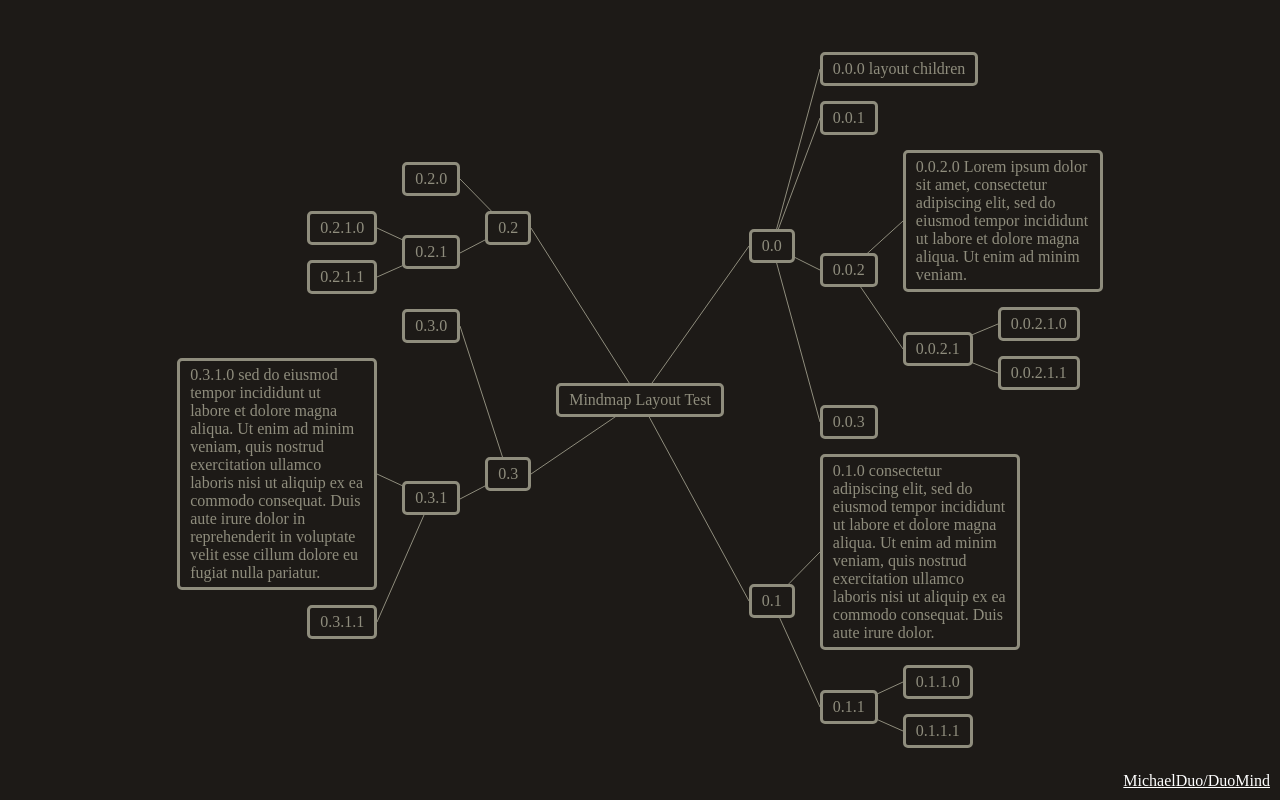
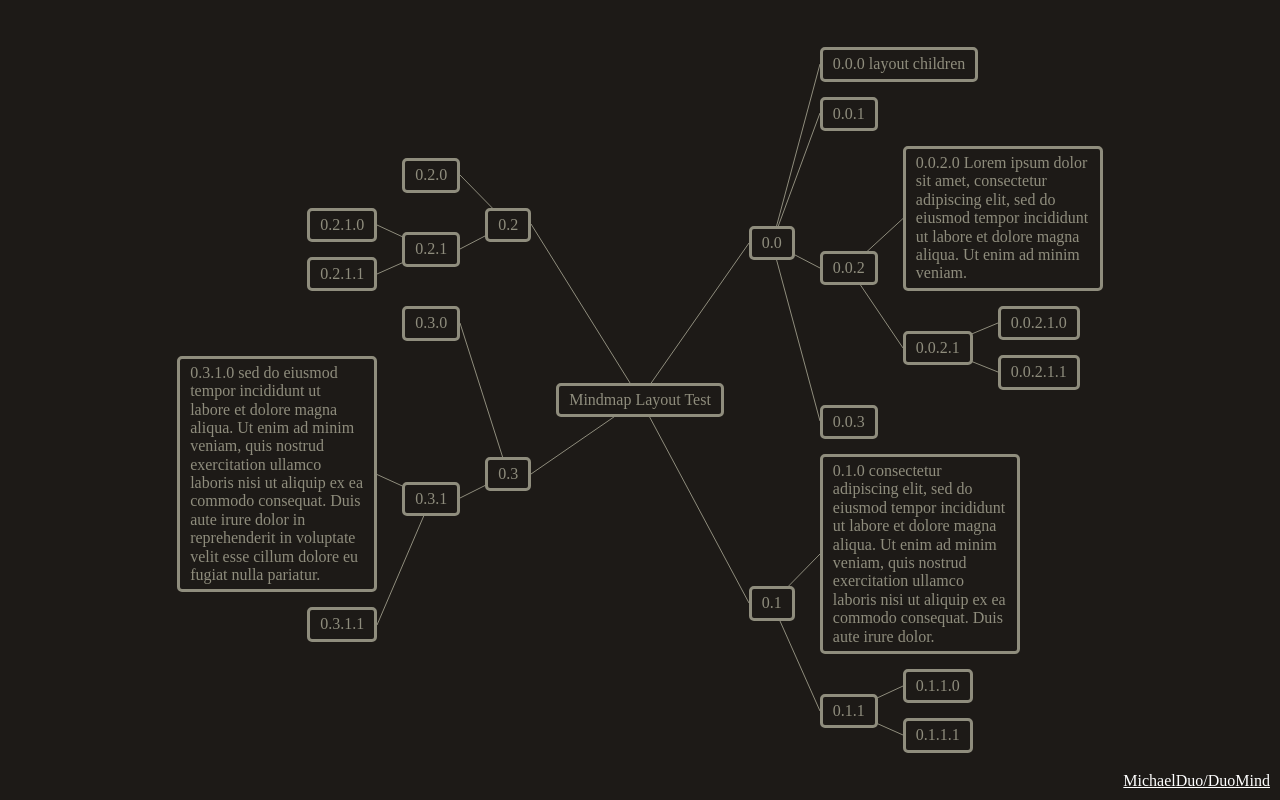
Before and after one commit to MichaelDuo/DuoMind, a website built with webpack: page src/index.html in a window 1280 px wide. Built offline with nearby package versions, Linux system fonts and the light colour scheme; what @shopify/draggable would draw is missing.

Commit message:
add normalize.css, update dropzone

```diff
--- a/package.json
+++ b/package.json
@@ -41,6 +41,7 @@
 	"dependencies": {
 		"@shopify/draggable": "^1.0.0-beta.11",
 		"lodash": "^4.17.20",
+		"normalize.css": "^8.0.1",
 		"uuid": "^7.0.2"
 	}
 }
--- a/src/dragndrop/index.ts
+++ b/src/dragndrop/index.ts
@@ -1,4 +1,4 @@
-import {Droppable} from '@shopify/draggable';
+import {Droppable, Plugins, Draggable} from '@shopify/draggable';
 import MindMap from 'mindmap';
 
 class DragNDrop {
@@ -13,8 +13,13 @@ class DragNDrop {
 		this.mindmap.eventBus.on('mounted', () => {
 			this.droppable = new Droppable(this.mindmap.dom, {
 				draggable: '.topic',
-				dropzone: '.topic-container',
+				dropzone: '.topic-children-container, .topic',
+				mirror: {
+					constrainDimensions: true,
+				},
 			});
+
+			// this.droppable.removePlugin(Plugins.)
 
 			this.droppable.on('drag:start', this.dragStart.bind(this));
 			this.droppable.on('droppable:dropped', this.dropped.bind(this));
@@ -30,6 +35,12 @@ class DragNDrop {
 	}
 
 	private dropped(e: any) {
+		// console.log(e.dropzone.classList);
+		// if (e.dropzone.classList.contains('topic')) {
+		// 	console.log('Drop on topic');
+		// } else if (e.dropzone.classList.contains('topic-children-container')) {
+		// 	console.log('Drop on children');
+		// }
 		e.cancel();
 	}
 }
--- a/src/index.ts
+++ b/src/index.ts
@@ -1,3 +1,4 @@
+import 'normalize.css';
 import './styles/index.css';
 import MindMap from './mindmap';
 (window as any).MindMap = MindMap;
--- a/src/styles/index.css
+++ b/src/styles/index.css
@@ -18,3 +18,7 @@
 	height: 100%;
 	overflow: auto;
 }
+
+:focus {
+	outline: none;
+}
```
Also changed, not shown: 1 other file.
